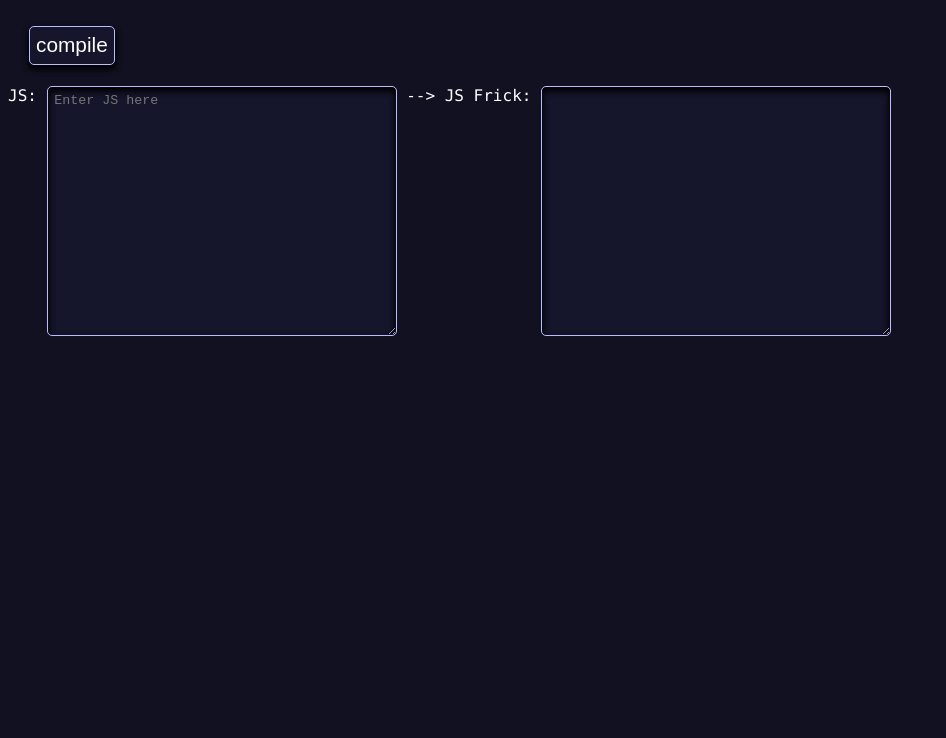
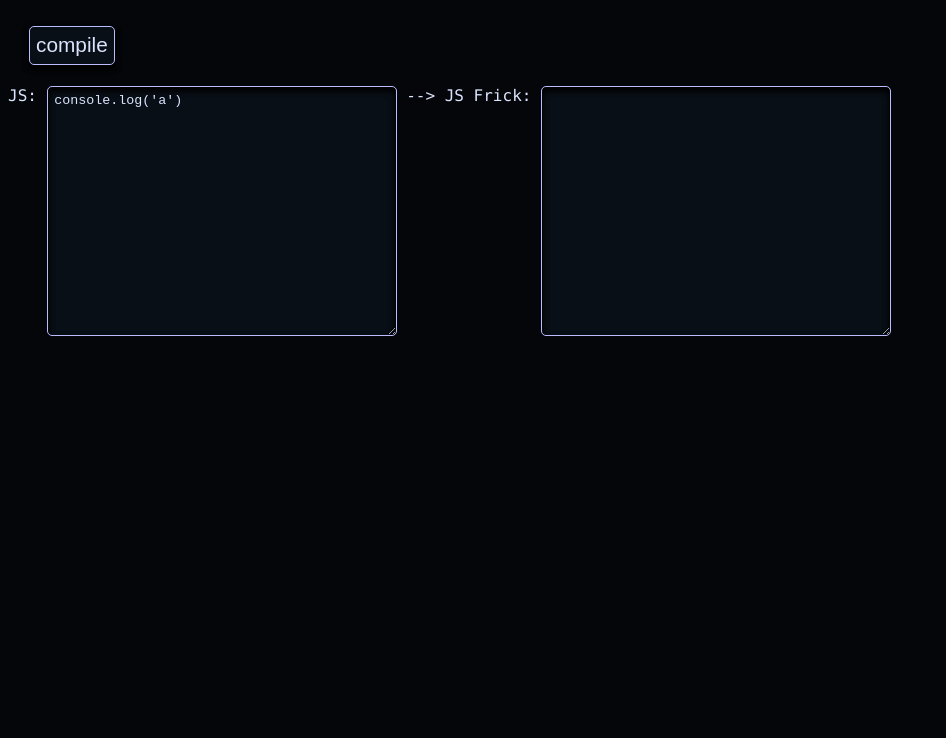
Before and after one commit to rsninja722/JSFrick, a plain HTML site: page index.html in a window 1280 px wide. Shown: the part 62-800 px from the top of the page, without its empty margins (0-946 px from the left). Drawn offline with Linux system fonts and the light colour scheme.

Commit message:
debugging

```diff
--- a/index.html
+++ b/index.html
@@ -13,19 +13,19 @@
     db.innerText="";
 
     dc("style",document.head,[["type","text/css"],["innerHTML",`
-.inline {vertical-align: top;}
-html {background-color: #112;color: #fff;font-family: consolas, monospace;}
-textarea {background-color: rgb(21 21 43);color: rgb(255, 255, 255);border: 1px solid rgb(187, 187, 255);border-radius: 5px;box-shadow: inset rgb(0 0 0 / 67%) 0px 4px 6px, inset rgb(0 0 0 / 87%) 0px 3px 6px;padding: 0.5em;}
-button {background-color: rgb(21 21 43);color: rgb(255, 255, 255);border: 1px solid rgb(187, 187, 255);border-radius: 5px;margin: 1em;font-size: 1.3em;padding: 0.3em;box-shadow: rgb(0 0 0 / 70%) 0px 4px 6px, rgb(0 0 0 / 90%) 0px 3px 6px;}
-button:active {box-shadow: none;transform: translateY(3px);}
-button:hover {background-color: rgb(41 41 63);}
-`]]);
+        .inline {vertical-align: top;}
+        html {background-color: #040609;color: #dbe4ff;font-family: consolas, monospace;}
+        textarea {background-color: #090f16;color: #dbe4ff;border: 1px solid rgb(187, 187, 255);border-radius: 5px;box-shadow: inset rgb(0 0 0 / 67%) 0px 4px 6px, inset rgb(0 0 0 / 87%) 0px 3px 6px;padding: 0.5em;}
+        button {background-color: #090f16;color: #dbe4ff;border: 1px solid rgb(187, 187, 255);border-radius: 5px;margin: 1em;font-size: 1.3em;padding: 0.3em;box-shadow: rgb(0 0 0 / 80%) 0px 4px 6px, #000000 0px 3px 6px;}
+        button:active {background-color: #;box-shadow: none;transform: translateY(3px);}
+        button:hover {background-color: rgb(41 41 63);}
+        `]]);
 
     dc("h1",db,[["innerText","JS Frick"]]);
     var button = dc("button",db,[["innerText","compile"]]);
     var div = dc("div",db);
     dc("span",div,[["innerText","JS: "],["className","inline"]]);
-    var inputText = dc("textarea",div,[["className","inline"],["style","width:350px;height: 250px;"],["placeholder","Enter JS here"]]);
+    var inputText = dc("textarea",div,[["className","inline"],["style","width:350px;height: 250px;"],["placeholder","Enter JS here"],["value","console.log('a')"]]);
     dc("span",div,[["innerText"," --> JS Frick: "],["className","inline"]]);
     var outputText = dc("textarea",div,[["className","inline"],["style","width:350px;height: 250px;"]]);
     var errorPre = dc("pre", db);
@@ -33,7 +33,7 @@ button:hover {background-color: rgb(41 41 63);}
     button.onclick = function () {
         var input = inputText.value;
         try {
-            outputText = compile(input);
+            outputText.value = compile(input);
         } catch (error) {
             errorPre.innerText = error.toString();
         }
@@ -238,12 +238,14 @@ button:hover {background-color: rgb(41 41 63);}
         mappings.list.forEach(_=>inits.add(_.variable.split(".")[0]));
         inits = [...inits];
 
+        console.log(mappings.list);
+        console.log([...mappings.list]);
         var assignments = [...mappings.list].map(([_,$])=>`${$.variable}=${$.assignment}`);
         var construct = mappings.list.get("constructor").assignment;
 
         // return `${(inits.join("={};"))}={};((${(inits.join(","))})=>{${assignments.join(";")};})(${(inits.join(","))});(()=>(_=>_)[${construct}](${chars.join("+")}))()()`;
         // return `(((${(inits.join(","))})=>{${assignments.join(";")};((_=>_)[${construct}](${chars.join("+")}))()})(${inits.map(_=>"{}").join(",")}));`;
-        return `(()=>(_=>_)[${construct}](${chars.join("+")}))(${inits.join("={},")}={},${assignments.join(",")})`;
+        return `(()=>(_=>_)[${construct}](${chars.join("+")}))(${inits.join("={},")}={},${assignments.join(",")})()`;
     }
 
     function init() {
@@ -348,8 +350,8 @@ button:hover {background-color: rgb(41 41 63);}
 
     init();
 
-    console.log(compile("alert(1)"));
-    console.log(compile("console.log(`꧁﷽꧂`)"));
-    console.log(compile("document.getElementById('i').value = 2;document.getElementById('i').innerHTML = 'bruh';document.getElementById('i').innerHTML = 'bruh';document.getElementById('i').innerHTML = 'bruh';"));
-    // console.log(compile("return '1234567890-=qwertyuiop[]\\asdfghjkl;zxcvbnm,./!@#$%^&*()_+QWERTYUIOP{}|ASDFGHJKL:\"ZXCVBNM<>?~`'"));
+    // console.log(compile("alert(1)"));
+    // console.log(compile("console.log(`꧁﷽꧂`)"));
+    // console.log(compile("document.getElementById('i').value = 2;document.getElementById('i').innerHTML = 'bruh';document.getElementById('i').innerHTML = 'bruh';document.getElementById('i').innerHTML = 'bruh';"));
+
     </script>
```
